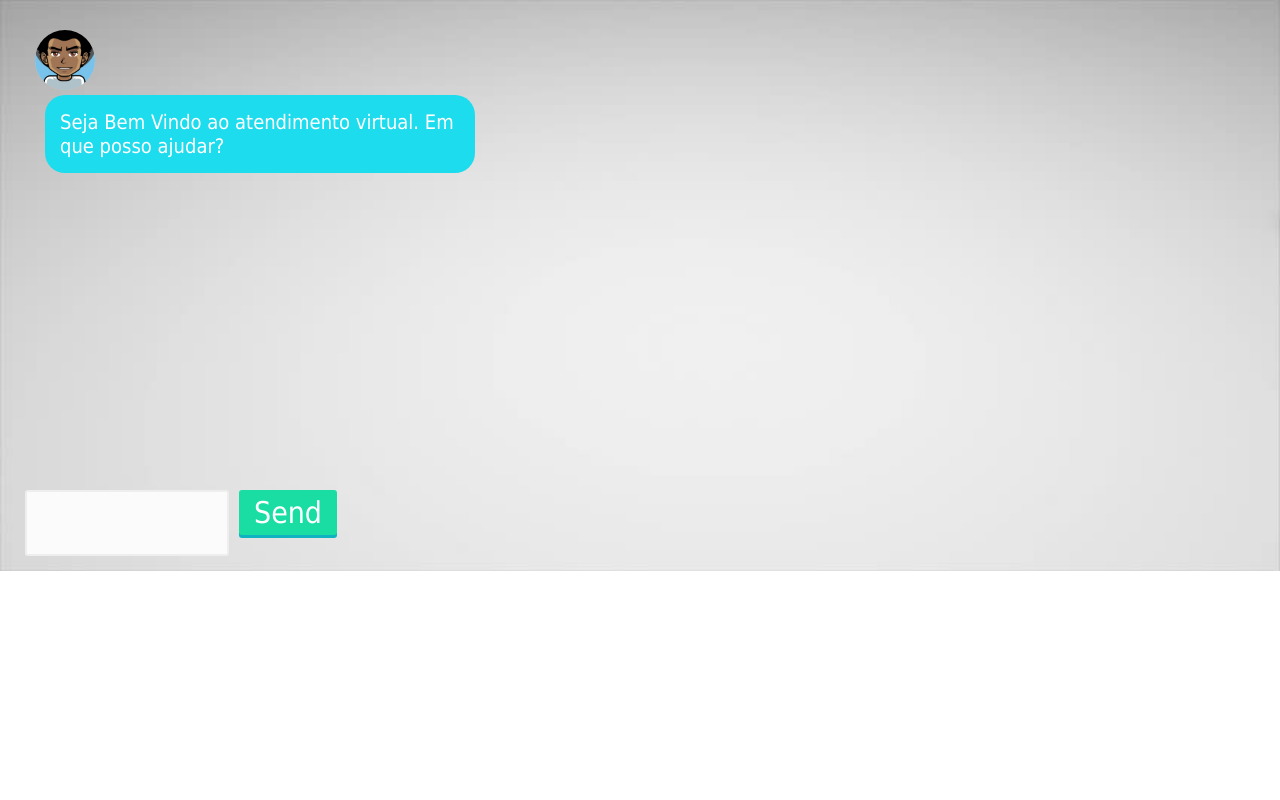
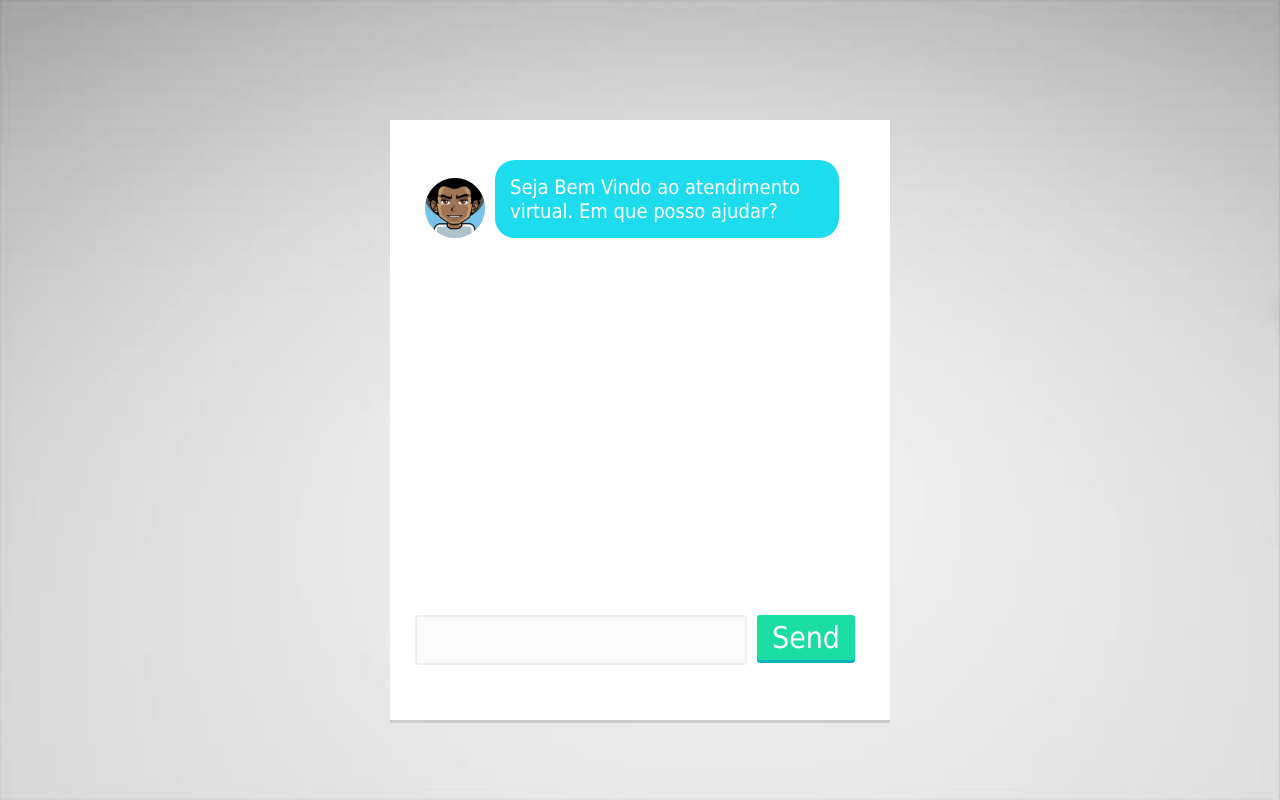
Before and after one commit to luizcemery/ChatBot, a PHP site: page / in a window 1280 px wide. Run offline with PHP 8.4, Linux system fonts and the light colour scheme.

Commit message:
Resolvendo merge

```diff
--- a/style.css
+++ b/style.css
@@ -4,7 +4,6 @@
     font-family: Tahoma, sans-serif;
     box-sizing: border-box;
 }
-<<<<<<< HEAD
 html, body {
     margin: 0;
     height: 100%;
@@ -18,29 +17,17 @@ body {
 
 .chatbox {
     width: 500px;
-=======
-
-body {
-    background: #1ddced;
-}
-
-.chatbox {
-    width: 1000px;
->>>>>>> 0b4a6d664da119006463466c30dff4fc2a731107
     min-width: 390px;
     height: 600px;
     background: #fff;
     padding: 25px;
     margin: 20px auto;
     box-shadow: 0 3px #ccc;
-<<<<<<< HEAD
     position: fixed;
     top: 50%;
     left: 50%;
     /* bring your own prefixes */
     transform: translate(-50%, -50%);
-=======
->>>>>>> 0b4a6d664da119006463466c30dff4fc2a731107
 }
 
 .chatlogs {
@@ -63,11 +50,7 @@ body {
 .chat {
     display: flex;
     flex-flow: row wrap;
-<<<<<<< HEAD
     align-items: flex-end;
-=======
-    align-items: flex-start;
->>>>>>> 0b4a6d664da119006463466c30dff4fc2a731107
     margin-bottom: 10px;
 }
 
@@ -84,7 +67,6 @@ body {
 }
 
 .chat .chat-message {
-<<<<<<< HEAD
     width: 80%;
     padding: 15px;
     margin: 5px 10px 0;
@@ -92,37 +74,19 @@ body {
     color: #fff;
     font-size: 20px;
 }
-=======
-    width: 50%;
-    padding: 15px;
-    margin: 5px 10px 0;
-    border-radius: 10px;
-    color: #fff;
-    font-size: 20px;
-}
 .user.chat {
     justify-content: flex-end;
 }
->>>>>>> 0b4a6d664da119006463466c30dff4fc2a731107
-
 .user .chat-message{
     background: #1adda4;
     order: -1;
-<<<<<<< HEAD
-    word-break: break-all;
+    word-break: break-word;
     border-radius: 25px;
-=======
-    word-break: break-word;
->>>>>>> 0b4a6d664da119006463466c30dff4fc2a731107
 }
 
 .bot .chat-message{
     background: #1ddced;
-<<<<<<< HEAD
-    word-break: break-all;
-=======
     word-break: break-word;
->>>>>>> 0b4a6d664da119006463466c30dff4fc2a731107
 }
 
 .chat-form {
@@ -133,11 +97,7 @@ body {
 
 .chat-form textarea{
     background: #fbfbfb;
-<<<<<<< HEAD
     width: 75%;
-=======
-    width: 85%;
->>>>>>> 0b4a6d664da119006463466c30dff4fc2a731107
     height: 50px;
     border: 2px solid #eee;
     border-radius: 3px;
```
Also changed, not shown: index.php (+5 -6 lines).
